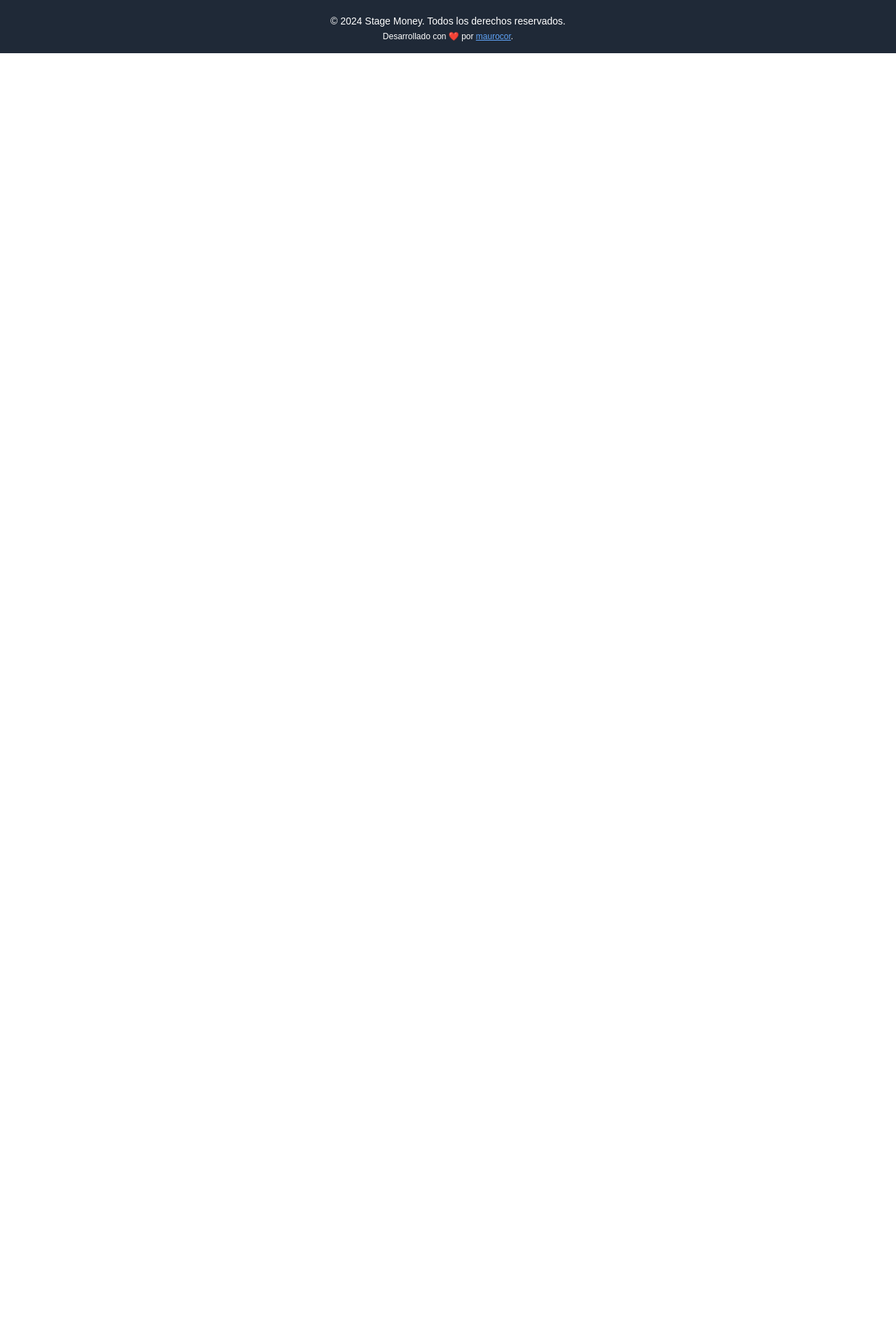
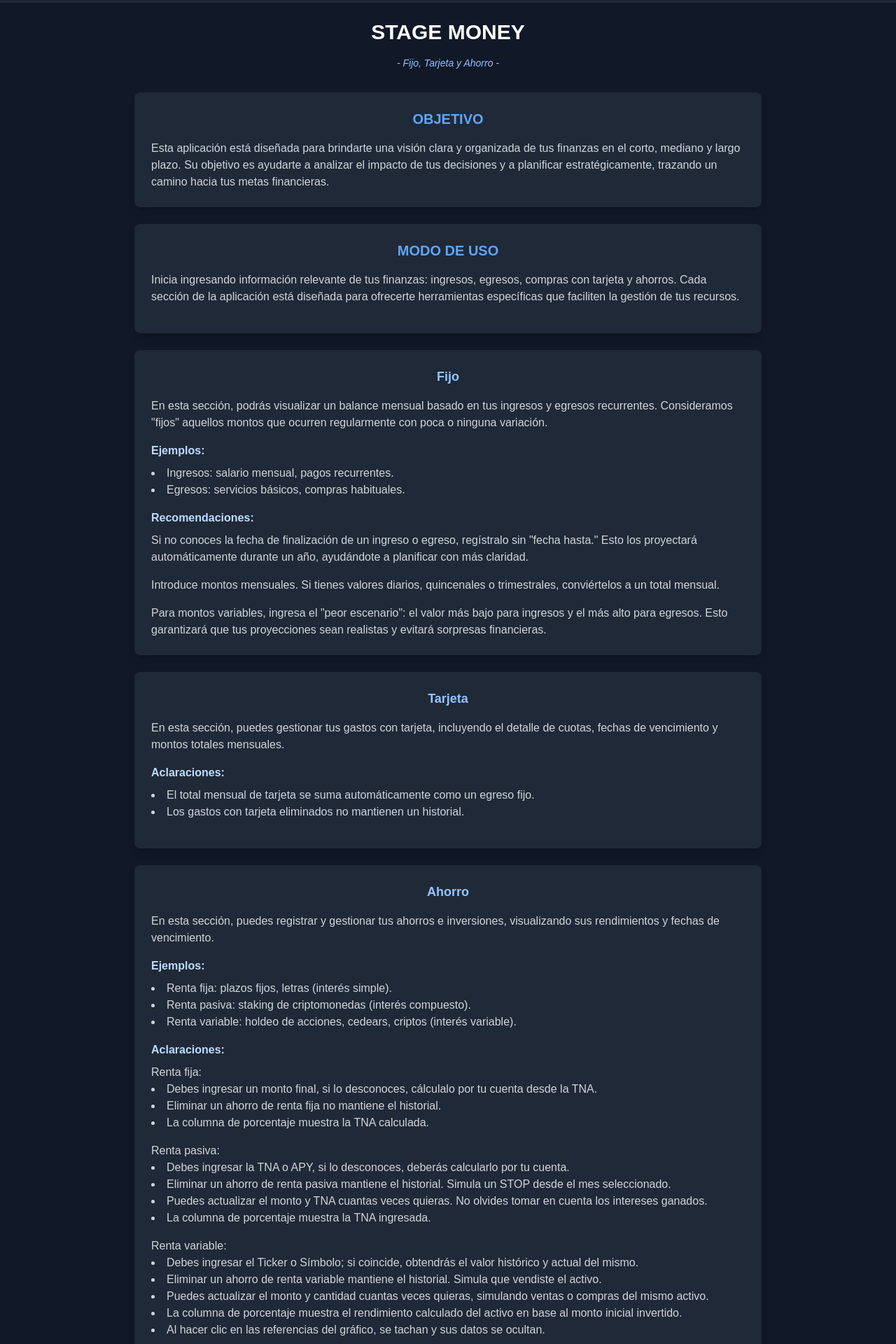
Before and after one commit to MauroCor/rindemas, a React (Create React App) app: page /sm/info in a window 1280 px wide. Shown: the part 40-1960 px from the top of the page at 70% size. Before the commit the page ends 800 px from the top, so only its background shows below. Built offline with nearby package versions, Linux system fonts and the light colour scheme; no server answers; sample sign-in values are in the browser's storage.

Commit message:
InfoScreen

```diff
--- a/src/App.js
+++ b/src/App.js
@@ -10,6 +10,7 @@ import SavingScreen from './pages/SavingScreen';
 import Login from './components/LoginComponent';
 import Footer from './components/FooterComponent';
 import { ExchangeRateProvider } from './context/ExchangeRateContext';
+import InfoScreen from './pages/InfoScreen';
 
 const App = () => (
   <AuthProvider>
@@ -53,6 +54,14 @@ const App = () => (
               </PrivateRoute>
             }
           />
+          <Route
+            path="/info"
+            element={
+              <PrivateRoute>
+                <InfoScreen />
+              </PrivateRoute>
+            }
+          />
         </Routes>
         <Footer />
       </BrowserRouter>
--- a/src/components/ExchangeRateComponent.js
+++ b/src/components/ExchangeRateComponent.js
@@ -51,7 +51,7 @@ const ExchangeRateComponent = () => {
         >
           <div className="w-4 h-4 bg-blue-400 rounded-full transition-transform" />
           <span
-            className={`absolute text-xs text-white transform -translate-x-1/2 top-[55%] -translate-y-1/2 ${operation === "compra" ? "left-[35%]" : "left-[66%]"
+            className={`absolute text-xs text-white transform -translate-x-1/2 top-[48%] -translate-y-1/2 ${operation === "compra" ? "left-[34%]" : "left-[66%]"
               }`}
           >
             {operation === "compra" ? "C" : "V"}
--- a/src/components/UserMenuComponent.js
+++ b/src/components/UserMenuComponent.js
@@ -1,5 +1,6 @@
 import React, { useState } from 'react';
 import ExchangeRateComponent from './ExchangeRateComponent';
+import { Link } from 'react-router-dom';
 
 const UserMenu = ({ userName, handleLogout }) => {
   const [isOpen, setIsOpen] = useState(false);
@@ -16,6 +17,7 @@ const UserMenu = ({ userName, handleLogout }) => {
 
   return (
     <div className="relative sm:pl-[71px]">
+
       {/* Botón para desplegar el menú */}
       <button
         onClick={toggleMenu}
@@ -30,16 +32,19 @@ const UserMenu = ({ userName, handleLogout }) => {
       {isOpen && (
         <div className="absolute right-0 mt-2 w-36 bg-gray-800 text-white rounded-lg shadow-lg z-10">
           <ul className="py-1">
+
+            {/* Nombre del usuario */}
             <li className="px-4 py-2 text-sm text-center font-bold text-gray-400 border-b-2 border-b-gray-600">
               {userName}
             </li>
 
-            <li className="py-2 text-center text-gray-300 relative">
+            {/* Cotización */}
+            <li className="text-center text-gray-300 relative">
               <button
                 className="w-full p-1 text-center hover:bg-gray-700"
                 onClick={toggleExchgRate}
               >
-                Cotización
+                Dólar
               </button>
               {isOpenExRt && (
                 <div
@@ -55,6 +60,14 @@ const UserMenu = ({ userName, handleLogout }) => {
               )}
             </li>
 
+            {/* Información */}
+            <li className="text-center text-gray-300 relative">
+              <button className="w-full p-1 text-center hover:bg-gray-700">
+                <Link to='/info'>Info</Link>
+              </button>
+            </li>
+
+            {/* Cerrar sesión */}
             <li className='border-t-2 border-t-gray-600'>
               <button className="flex items-center justify-center p-1 w-full text-right hover:bg-gray-700 pl-6" onClick={handleLogout}>
                 <span className="text-gray-300 font-bold pr-2 pt-[2px]">Cerrar</span>
--- /dev/null
+++ b/src/pages/InfoScreen.js
@@ -0,0 +1,136 @@
+const InfoScreen = () => {
+    return (
+        <div className="dark bg-gray-900 min-h-screen py-6 px-4">
+            <div className="max-w-4xl mx-auto">
+                <h1 className="text-center text-3xl font-extrabold text-white mb-4">
+                    STAGE MONEY
+                </h1>
+                <p className="italic text-center text-sm text-blue-300 mb-8">
+                    - Fijo, Tarjeta y Ahorro -
+                </p>
+
+                <section className="bg-gray-800 rounded-lg p-6 mb-6 shadow-lg">
+                    <h2 className="text-center text-xl font-semibold text-blue-400 mb-4">
+                        OBJETIVO
+                    </h2>
+                    <p className="text-gray-300">
+                        Esta aplicación está diseñada para brindarte una visión clara y organizada de tus
+                        finanzas en el corto, mediano y largo plazo. Su objetivo es ayudarte a analizar el
+                        impacto de tus decisiones y a planificar estratégicamente, trazando un camino hacia
+                        tus metas financieras.
+                    </p>
+                </section>
+
+                <section className="bg-gray-800 rounded-lg p-6 mb-6 shadow-lg">
+                    <h2 className="text-center text-xl font-semibold text-blue-400 mb-4">
+                        MODO DE USO
+                    </h2>
+                    <p className="text-gray-300 mb-4">
+                        Inicia ingresando información relevante de tus finanzas: ingresos, egresos, compras
+                        con tarjeta y ahorros. Cada sección de la aplicación está diseñada para ofrecerte
+                        herramientas específicas que faciliten la gestión de tus recursos.
+                    </p>
+                </section>
+
+                <section className="bg-gray-800 rounded-lg p-6 mb-6 shadow-lg">
+                    <h3 className="text-center text-lg font-bold text-blue-300 mb-4">
+                        Fijo
+                    </h3>
+                    <p className="text-gray-300 mb-4">
+                        En esta sección, podrás visualizar un balance mensual basado en tus ingresos y egresos recurrentes.
+                        Consideramos "fijos" aquellos montos que ocurren regularmente con poca o ninguna variación.
+                    </p>
+
+                    <h4 className="text-md font-semibold text-blue-200 mb-2">Ejemplos:</h4>
+                    <ul className="list-disc list-inside text-gray-300 mb-4">
+                        <li>Ingresos: salario mensual, pagos recurrentes.</li>
+                        <li>Egresos: servicios básicos, compras habituales.</li>
+                    </ul>
+
+                    <h4 className="text-md font-semibold text-blue-200 mb-2">Recomendaciones:</h4>
+                    <p className="text-gray-300 mb-4">
+                        Si no conoces la fecha de finalización de un ingreso o egreso, regístralo sin "fecha hasta."
+                        Esto los proyectará automáticamente durante un año, ayudándote a planificar con más claridad.
+                    </p>
+                    <p className="text-gray-300 mb-4">
+                        Introduce montos mensuales. Si tienes valores diarios, quincenales o trimestrales, conviértelos a un total mensual.
+                    </p>
+                    <p className="text-gray-300">
+                        Para montos variables, ingresa el "peor escenario": el valor más bajo para ingresos y el más alto para egresos.
+                        Esto garantizará que tus proyecciones sean realistas y evitará sorpresas financieras.
+                    </p>
+                </section>
+
+                <section className="bg-gray-800 rounded-lg p-6 mb-6 shadow-lg">
+                    <h3 className="text-center text-lg font-bold text-blue-300 mb-4">
+                        Tarjeta
+                    </h3>
+                    <p className="text-gray-300 mb-4">
+                        En esta sección, puedes gestionar tus gastos con tarjeta, incluyendo el detalle de cuotas,
+                        fechas de vencimiento y montos totales mensuales.
+                    </p>
+                    <h4 className="text-md font-semibold text-blue-200 mb-2">Aclaraciones:</h4>
+                    <ul className="list-disc list-inside text-gray-300 mb-4">
+                        <li>El total mensual de tarjeta se suma automáticamente como un egreso fijo.</li>
+                        <li>Los gastos con tarjeta eliminados no mantienen un historial.</li>
+                    </ul>
+                </section>
+
+                <section className="bg-gray-800 rounded-lg p-6 mb-6 shadow-lg">
+                    <h3 className="text-center text-lg font-bold text-blue-300 mb-4">
+                        Ahorro
+                    </h3>
+                    <p className="text-gray-300 mb-4">
+                        En esta sección, puedes registrar y gestionar tus ahorros e inversiones, visualizando
+                        sus rendimientos y fechas de vencimiento.
+                    </p>
+                    <h4 className="text-md font-semibold text-blue-200 mb-2">Ejemplos:</h4>
+                    <ul className="list-disc list-inside text-gray-300 mb-4">
+                        <li>Renta fija: plazos fijos, letras (interés simple).</li>
+                        <li>Renta pasiva: staking de criptomonedas (interés compuesto).</li>
+                        <li>Renta variable: holdeo de acciones, cedears, criptos (interés variable).</li>
+                    </ul>
+
+                    <h4 className="text-md font-semibold text-blue-200 mb-2 mt-4">Aclaraciones:</h4>
+                    <p className="text-gray-300">Renta fija:</p>
+                    <ul className="list-disc list-inside text-gray-300 mb-4">
+                        <li>Debes ingresar un monto final, si lo desconoces, cálculalo por tu cuenta desde la TNA.</li>
+                        <li>Eliminar un ahorro de renta fija no mantiene el historial.</li>
+                        <li>La columna de porcentaje muestra la TNA calculada.</li>
+                    </ul>
+
+                    <p className="text-gray-300">Renta pasiva:</p>
+                    <ul className="list-disc list-inside text-gray-300 mb-4">
+                        <li>Debes ingresar la TNA o APY, si lo desconoces, deberás calcularlo por tu cuenta.</li>
+                        <li>Eliminar un ahorro de renta pasiva mantiene el historial. Simula un STOP desde el mes seleccionado.</li>
+                        <li>Puedes actualizar el monto y TNA cuantas veces quieras. No olvides tomar en cuenta los intereses ganados.</li>
+                        <li>La columna de porcentaje muestra la TNA ingresada.</li>
+                    </ul>
+
+                    <p className="text-gray-300">Renta variable:</p>
+                    <ul className="list-disc list-inside text-gray-300 mb-4">
+                        <li>Debes ingresar el Ticker o Símbolo; si coincide, obtendrás el valor histórico y actual del mismo.</li>
+                        <li>Eliminar un ahorro de renta variable mantiene el historial. Simula que vendiste el activo.</li>
+                        <li>Puedes actualizar el monto y cantidad cuantas veces quieras, simulando ventas o compras del mismo activo.</li>
+                        <li>La columna de porcentaje muestra el rendimiento calculado del activo en base al monto inicial invertido.</li>
+                        <li>Al hacer clic en las referencias del gráfico, se tachan y sus datos se ocultan.</li>
+                    </ul>
+                </section>
+
+                <section className="bg-gray-800 rounded-lg p-6 mb-6 shadow-lg">
+                    <h3 className="text-center text-lg font-bold text-blue-300 mb-4">
+                        Cotización del dólar
+                    </h3>
+                    <p className="text-gray-300">
+                        Puedes ajustar la cotización que desees para simular su impacto en todas las secciones.
+                    </p>
+                    <p className="text-gray-300 mb-4">
+                        Encontrarás la opción 'Dólar' en el icono de usuario.
+                    </p>
+                </section>
+            </div>
+        </div>
+    );
+};
+
+export default InfoScreen;
```
